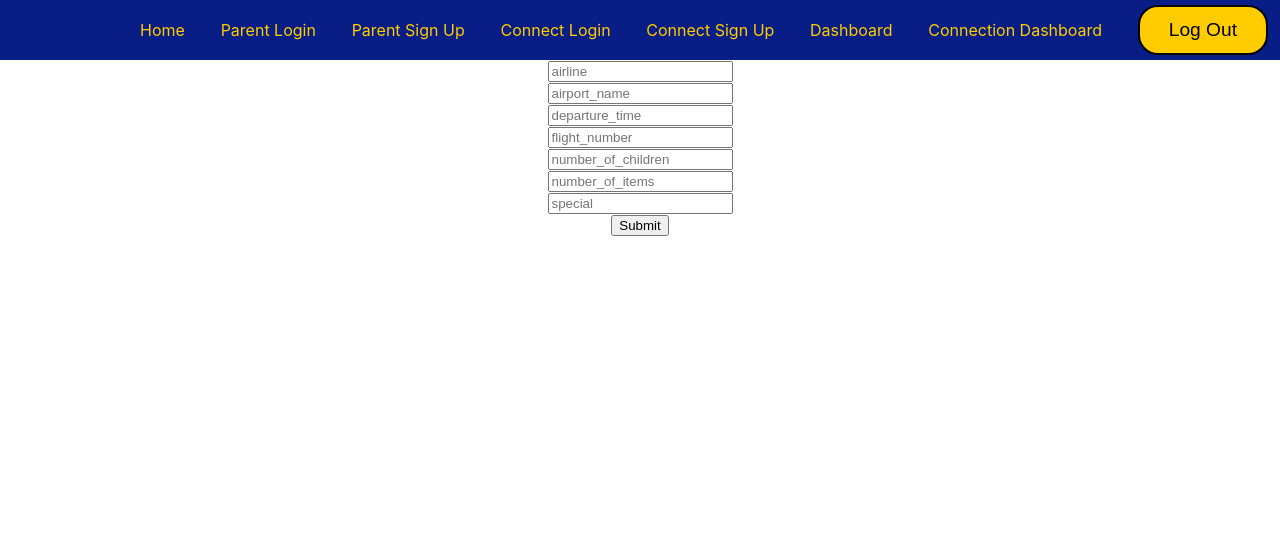
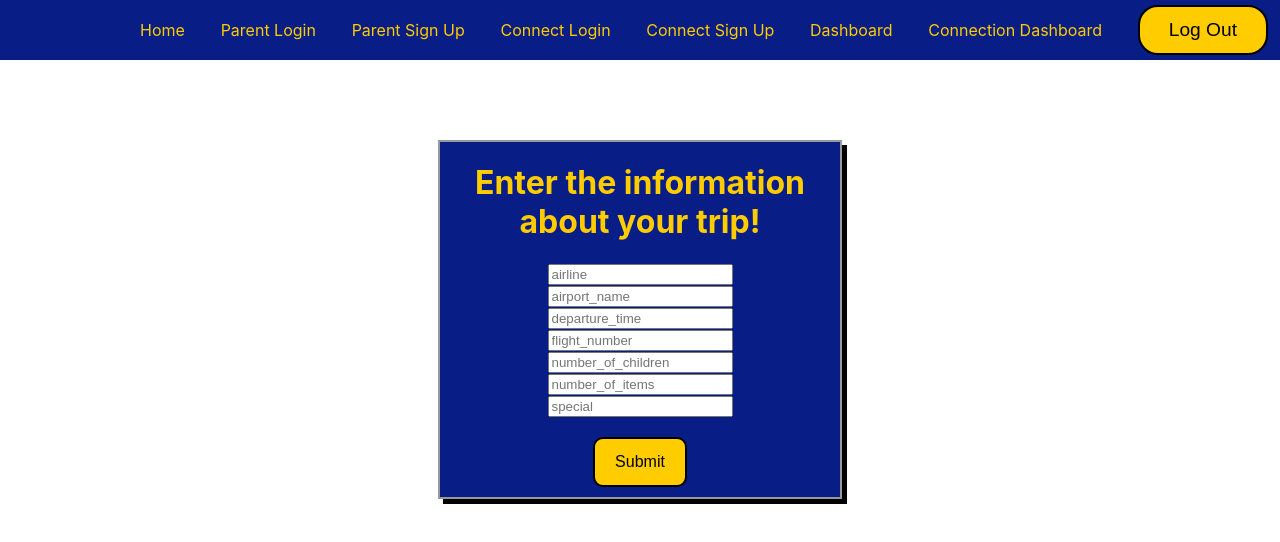
Before and after one commit to BuildWeek-KidsFly/kids-frontend, a React (Create React App) app in the folder kidsfly/: page /addTrip in a window 1280 px wide. Shown: the top 542 px of the page. Built offline with nearby package versions, Linux system fonts and the light colour scheme.

Commit message:
added styling to edit/add trips files and complete parent file

```diff
--- a/kidsfly/src/Components/AddTrip.js
+++ b/kidsfly/src/Components/AddTrip.js
@@ -1,6 +1,7 @@
 import React from "react";
 import {TripContext} from "../Context/TripContext";
 import axiosWithAuth from "../Utils/Axios";
+import {Card, Button, Container} from "../Styled/Styled";
 
 const AddTrip = (props)=>{
 
@@ -46,8 +47,11 @@ const AddTrip = (props)=>{
     }
 
     return(
+    <Container>
+        <Card>
             <form>
                 <div>
+                    <h1>Enter the information about your trip!</h1>
                     <input type = "text" name = "airline" placeholder="airline" onChange={handleinput}/>
                 </div>
                 <div>
@@ -68,8 +72,10 @@ const AddTrip = (props)=>{
                 <div>
                     <input type = "text" name = "special" placeholder="special"onChange={handleinput}/>
                 </div>
-            <button onClick={sub}>Submit</button>
+                <Button onClick={sub}>Submit</Button>
             </form>
+        </Card>
+    </Container>
     );
 }
 
--- a/kidsfly/src/Components/CompleteParent.js
+++ b/kidsfly/src/Components/CompleteParent.js
@@ -1,6 +1,7 @@
 import React from 'react';
 import {TripContext} from "../Context/TripContext";
 import axiosWithAuth from "../Utils/Axios";
+import {Card, Button, Container} from "../Styled/Styled";
 
 
 const Complete = (props)=>{
@@ -37,6 +38,8 @@ const Complete = (props)=>{
 
 
     return(
+        <Container>
+            <Card>
                 <form>
                     <h2>Please enter additional information</h2>
                     <div>
@@ -52,11 +55,13 @@ const Complete = (props)=>{
                         <input type="text" name="phone" value ={input.phone} onChange={handleChange}></input>
                     </div>
                     <div>
-                <label>Phone:</label>
+                        <label>Home Airport:</label>
                         <input type="text" name="home_airport" value ={input.home_airport} onChange={handleChange}></input>
                     </div>
-            <button onClick={handleSub}>submit</button>
+                    <Button onClick={handleSub}>submit</Button>
                 </form>
+            </Card>
+        </Container>
     );
 }
 
--- a/kidsfly/src/Components/Dashboard.js
+++ b/kidsfly/src/Components/Dashboard.js
@@ -78,6 +78,7 @@ const Dashboard = (props)=>{
                     <div className="dashboard">
                         <div className = "user">
                             {/* {console.log("full", user)} */}
+                            <h1>Your contact info</h1>
                             <h2>{user.name}</h2>
                             <h4>{user.home_airport}</h4>
                             <h4>{user.phone}</h4>
--- a/kidsfly/src/Components/EditTrip.js
+++ b/kidsfly/src/Components/EditTrip.js
@@ -1,6 +1,7 @@
 import React from "react";
 import {TripContext} from "../Context/TripContext";
 import axiosWithAuth from "../Utils/Axios";
+import {Card, Button, Container} from "../Styled/Styled";
 
 const EditTrip = (props)=>{
 
@@ -37,6 +38,8 @@ const EditTrip = (props)=>{
     }
 
     return(
+    <Container>
+        <Card>
             <form>
                 <h2>Edit trip</h2>
                 <div>
@@ -67,8 +70,10 @@ const EditTrip = (props)=>{
                     <label>Special Request:</label>
                     <input type = "text" name = "special" value={theEditTrip.special} placeholder="special"onChange={handleinput}/>
                 </div>
-            <button onClick={sub}>Submit</button>
+                <Button onClick={sub}>Submit</Button>
             </form>
+        </Card>
+    </Container>
     );
 }
 
--- a/kidsfly/src/Register/ConnectionReg.js
+++ b/kidsfly/src/Register/ConnectionReg.js
@@ -107,20 +107,18 @@ const ConnectionReg = (props) => {
     </Background>
   );
 };
+
 const CRegFormikForms = withFormik({
-  mapPropsToValues({ email, password, home_airport }) {
+  mapPropsToValues({ email, password}) {
     return {
       email: email || '',
-      password: password || '',
-      home_airport: home_airport || ''
+      password: password || ''
     }
   },
 
   validationSchema: Yup.object().shape({
     email: Yup.string().required('email required'),
-    password: Yup.string().required('password required'),
-    home_airport: Yup.string().required('airport required')
-
+    password: Yup.string().required('password required')
 
   }),
 
--- /dev/null
+++ b/kidsfly/src/Styled/Styled.js
@@ -0,0 +1,39 @@
+import styled from 'styled-components';
+import React from 'react';
+
+export const Card = styled.div`
+background: #091d86;
+width: 400px;
+max-height: 400px;
+display: flex;
+flex-direction: column;
+align-items: center;
+justify-content: space-between;
+margin-bottom: 80px;
+box-shadow: 5px 5px black ;
+border: 2px solid #999999;
+color: #ffcc00;
+`;
+
+export const Button = styled.button`
+ border: 2px solid black;
+  background-color: #ffcc00;
+  color: black;
+  margin-top: 20px;
+  margin-bottom: 10px;
+  padding: 14px 20px;
+  border-radius: 10px;
+  font-size: 16px;
+  :hover {
+            background: #5963DD;
+            cursor: pointer;
+            box-shadow: 3px 3px 3px black;
+        }
+
+`;
+
+export const Container = styled.div`
+display: flex;
+justify-content: center;
+padding-top: 80px;
+`;
```
Lines whose indentation alone changed are shown as unchanged.
